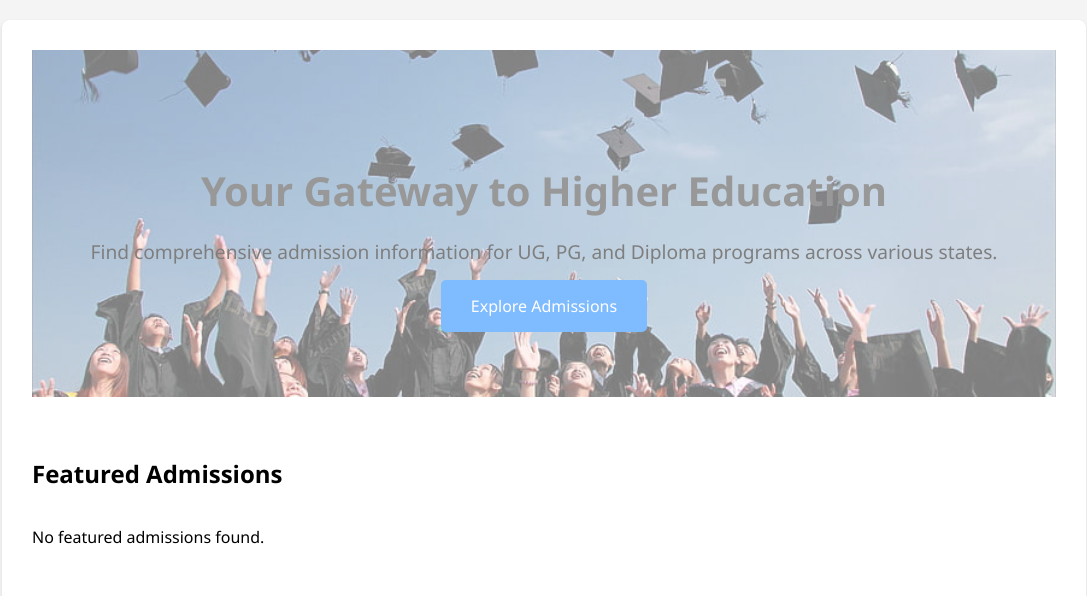
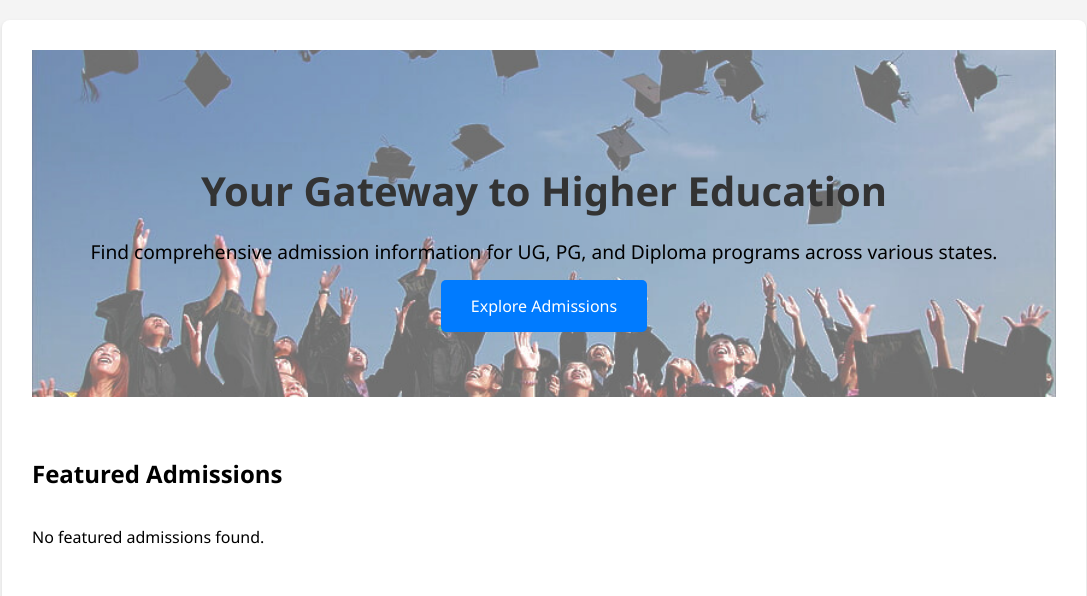
Before and after one commit to Urvisha1103/admission_portal, a PHP site: page / in a window 1280 px wide. Shown: the part 105-701 px from the top of the page, without its empty margins (96-1183 px from the left). Run offline with PHP 8.4, Linux system fonts and the light colour scheme; data that the repository does not hold is empty.

Commit message:
some changes

```diff
--- a/style/style.css
+++ b/style/style.css
@@ -158,7 +158,7 @@ footer {
     text-align: center;
     padding: 80px 0;
     /* background-color: #ffffff; */
-    opacity: 0.5;
+    /* opacity: 0.5; */
     /* background-image: url('/assets/images/back-ground.jpg');
     background-size: cover;
     background-position: center; */
```
Also changed, not shown: assets/images/bg.jpg.
